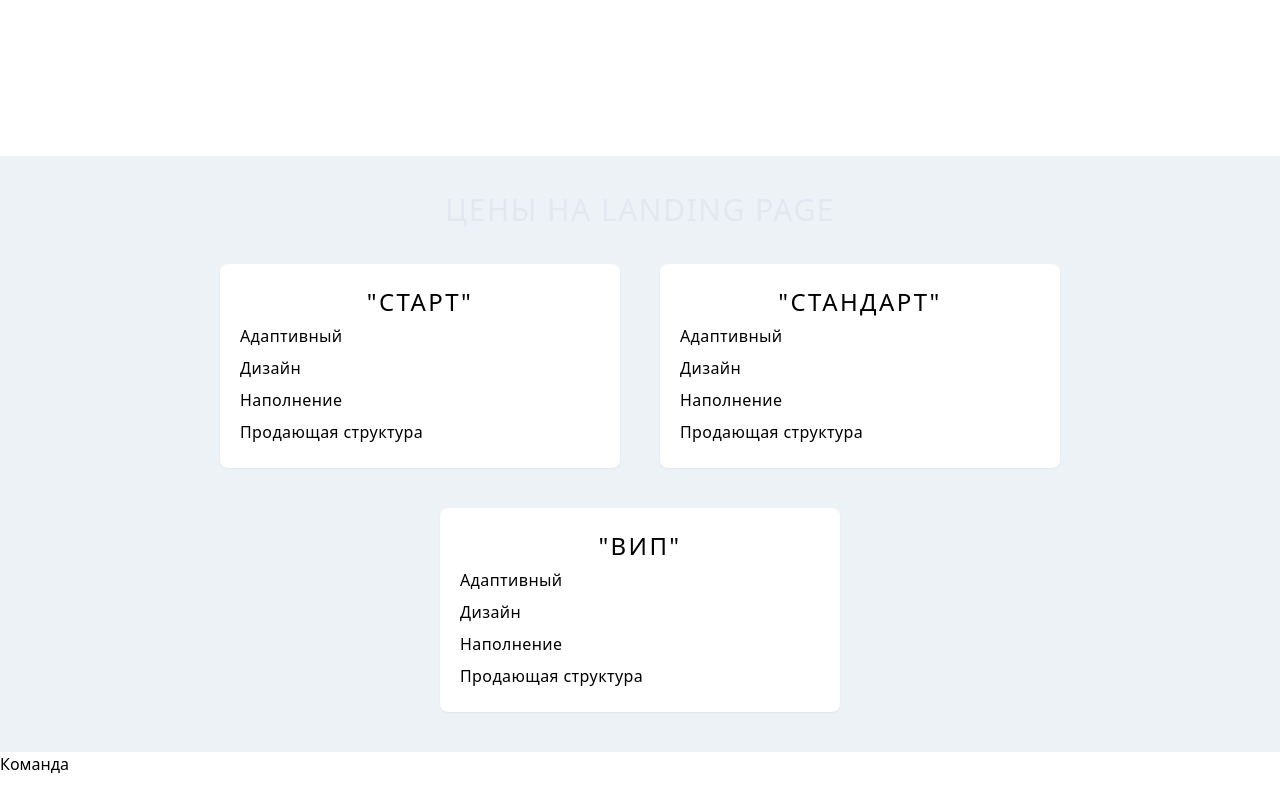
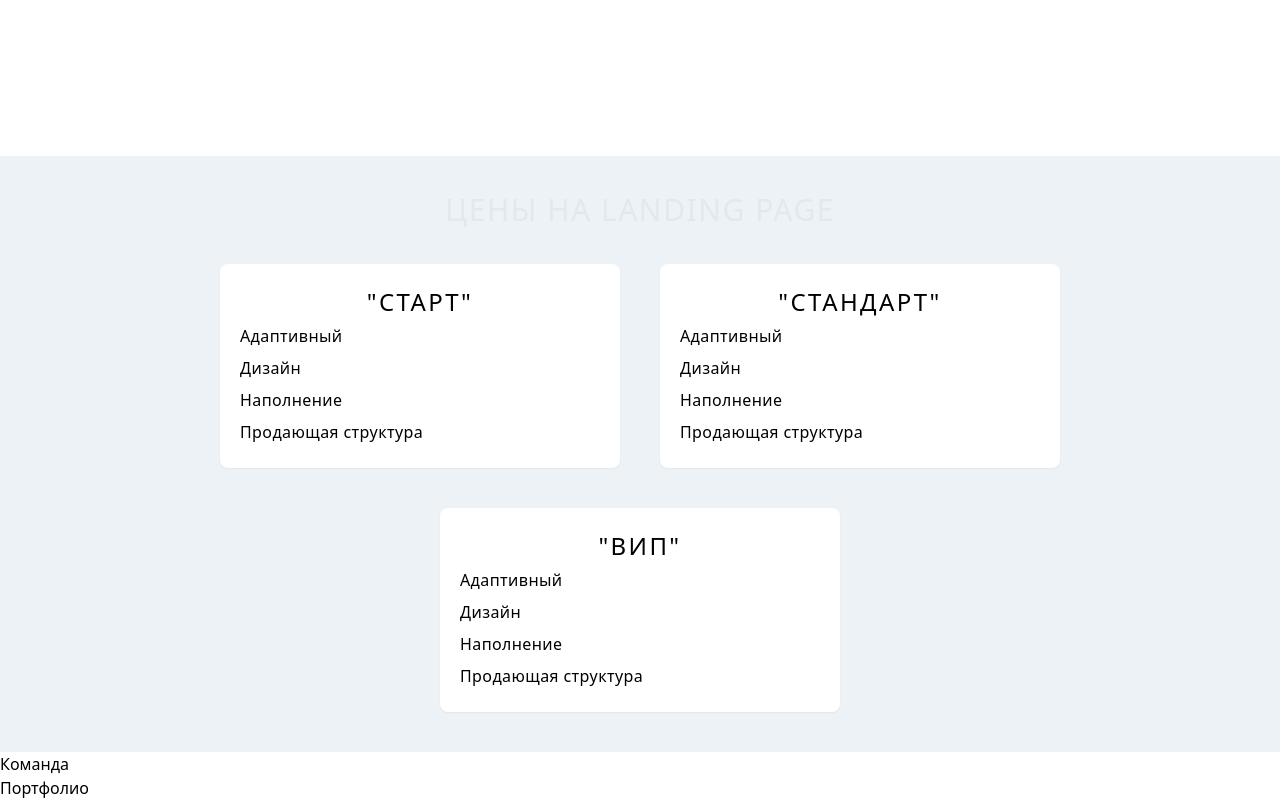
Before and after one commit to Xela198001/create-my-landing, a React app: page / in a window 1280 px wide. Shown: the part 1084-1884 px from the top of the page. Before the commit the page ends 1860 px from the top, so only its background shows below. Built offline with nearby package versions, Linux system fonts and the light colour scheme.

Commit message:
section potfolio create

```diff
--- a/src/components/Landing/Landing.jsx
+++ b/src/components/Landing/Landing.jsx
@@ -3,6 +3,7 @@ import Header from "./Header/Header";
 import Advantages from './advantages/advantages';
 import Team from './Team/Team';
 import Price from './Price/Price';
+import Portfolio from './Potfolio/Portfolio';
 
 function Landing() {
 const [name, setName] = useState("Alex");
@@ -12,7 +13,8 @@ const [name, setName] = useState("Alex");
       <Header></Header>
       <Advantages />
       <Price title="Цены на Landing Page" />
-      <Team title="Команда"/>
+      <Team title="Команда" />
+      <Portfolio title="Портфолио"/>
     </div>
   );
 };
--- /dev/null
+++ b/src/components/Landing/Potfolio/Portfolio.jsx
@@ -0,0 +1,13 @@
+import React from "react";
+
+function Portfolio(props) {
+  return (
+    <>
+      <div>
+        <h3>{props.title}</h3>
+      </div>
+    </>
+  );
+}
+
+export default Portfolio;
--- /dev/null
+++ b/src/components/Landing/Potfolio/index.js
@@ -0,0 +1 @@
+export { default } from './Portfolio';
```
